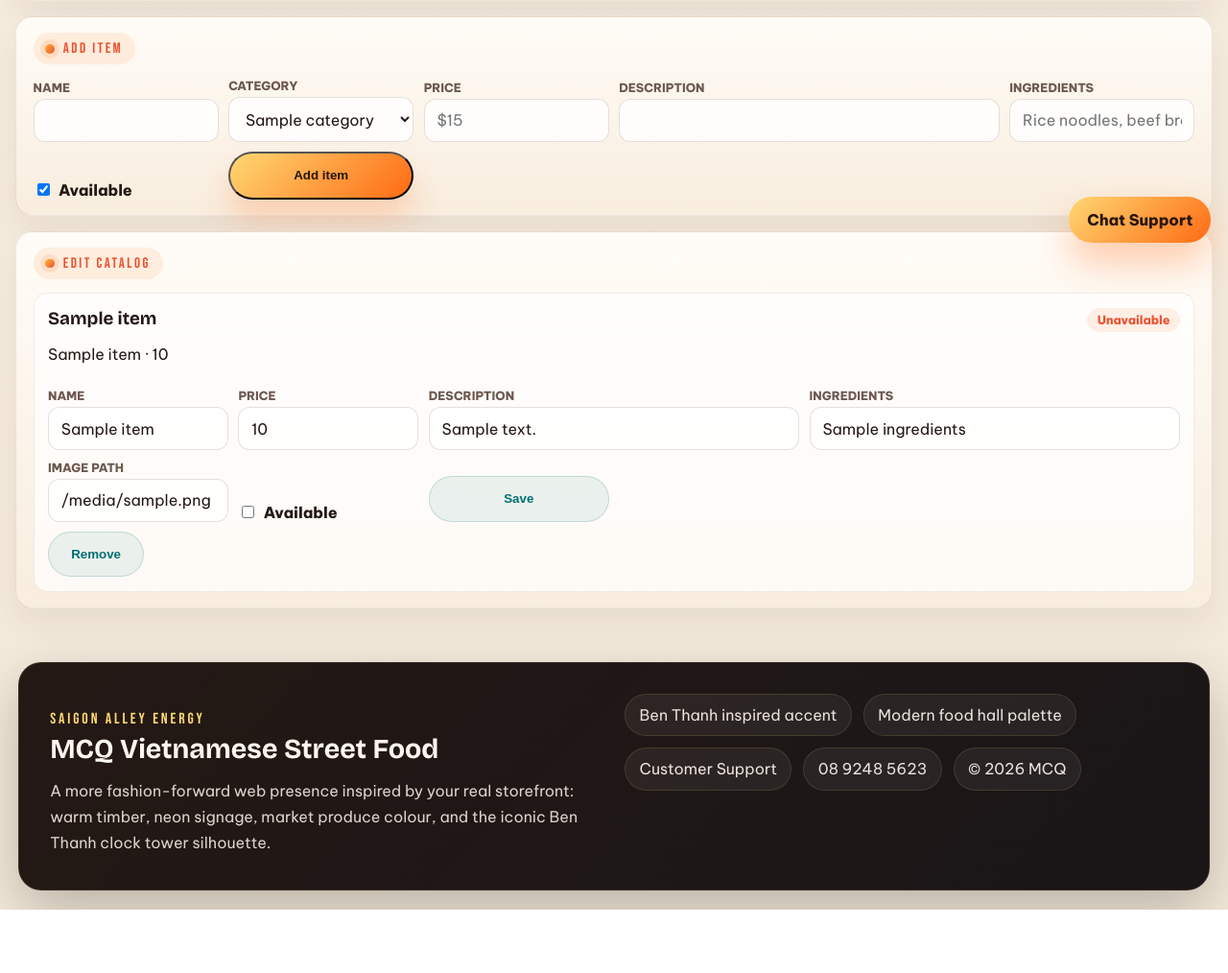
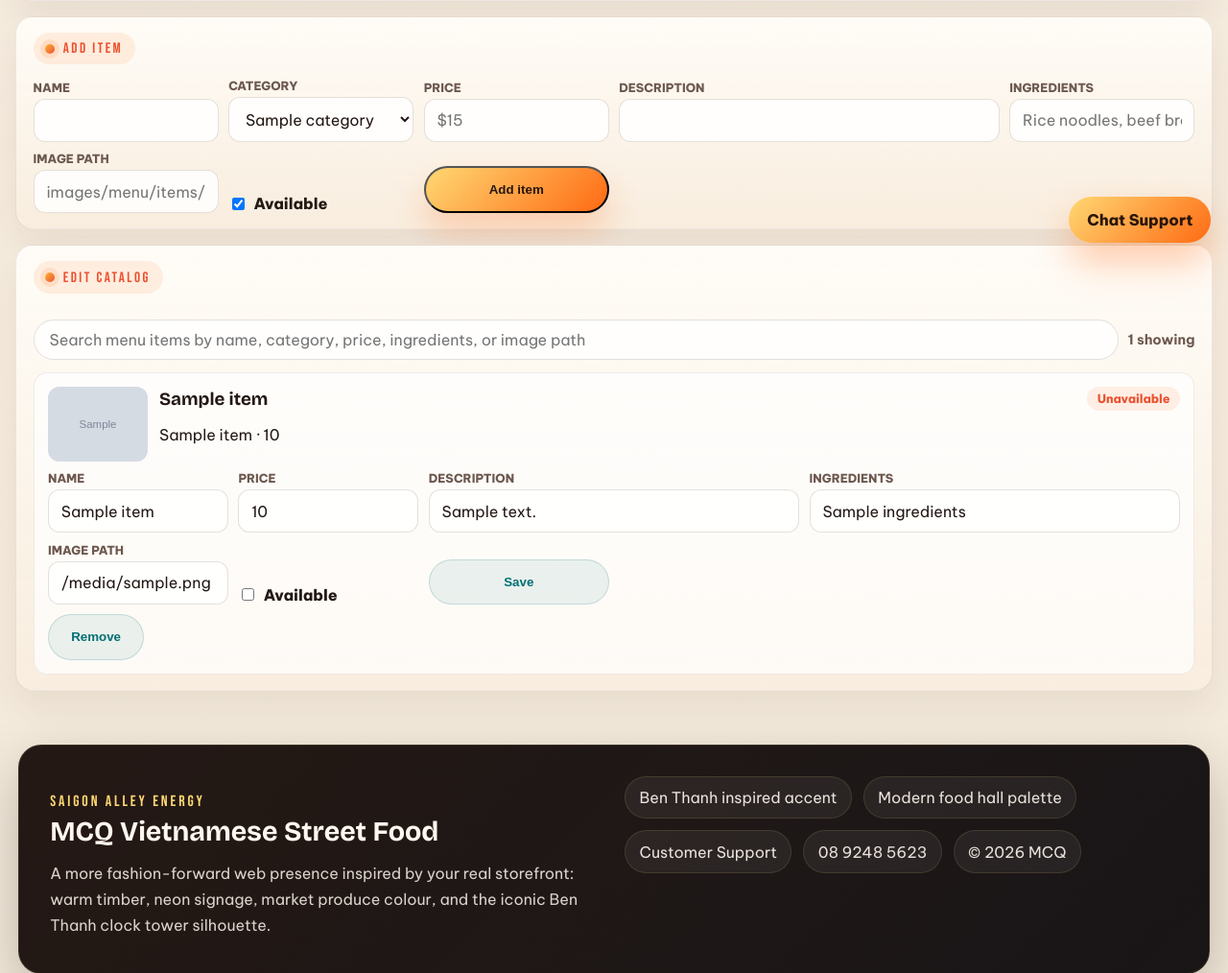
Before and after one commit to jov30/agile-proj, a Python web app: template templates/admin/menu_manage.html in a window 1280 px wide. Shown: the part 529-1543 px from the top of the page at 96% size. Before the commit the page ends 1477 px from the top, so only its background shows below. Run offline with Jinja, Linux system fonts and the light colour scheme; the template is opened without the code that fills it: most values are stand-ins (such as "Sample title", 1, 10 or a date in 2020); grey boxes marked "Sample" are stand-in pictures.

Commit message:
feat: improve admin catalog search and image editing

```diff
--- a/templates/admin/menu_manage.html
+++ b/templates/admin/menu_manage.html
@@ -70,6 +70,33 @@
     gap: 0.7rem;
   }
 
+  .admin-catalog-tools {
+    display: flex;
+    flex-wrap: wrap;
+    gap: 0.6rem;
+    align-items: center;
+    margin: 0.8rem 0;
+  }
+
+  .admin-catalog-tools input {
+    flex: 1;
+    min-width: 240px;
+    min-height: 42px;
+    border-radius: 999px;
+    border: 1px solid rgba(112, 85, 66, 0.18);
+    background: rgba(255, 255, 255, 0.84);
+    box-sizing: border-box;
+    color: var(--text-main);
+    font: inherit;
+    padding: 0 1rem;
+  }
+
+  .admin-catalog-count {
+    color: var(--text-muted);
+    font-size: 0.9rem;
+    font-weight: 700;
+  }
+
   .admin-menu-card {
     border: 1px solid rgba(112, 85, 66, 0.1);
     border-radius: 14px;
@@ -86,6 +113,21 @@
   .admin-menu-card__head h3 {
     margin: 0;
     font-family: "Bricolage Grotesque", "Be Vietnam Pro", sans-serif;
+  }
+
+  .admin-menu-card__preview {
+    display: grid;
+    grid-template-columns: 104px 1fr;
+    gap: 0.75rem;
+    align-items: center;
+  }
+
+  .admin-menu-card__preview img {
+    width: 104px;
+    aspect-ratio: 4 / 3;
+    border-radius: 12px;
+    object-fit: cover;
+    background: rgba(112, 85, 66, 0.1);
   }
 
   .admin-badge {
@@ -158,6 +200,10 @@
         <label>Ingredients</label>
         <input name="ingredients" placeholder="Rice noodles, beef broth" />
       </div>
+      <div class="admin-field">
+        <label>Image path</label>
+        <input name="image" placeholder="images/menu/items/example.jpg" />
+      </div>
       <label class="admin-check"><input type="checkbox" name="available" checked /> Available</label>
       <button class="button button--primary" type="submit">Add item</button>
     </form>
@@ -165,13 +211,28 @@
 
   <section class="admin-panel">
     <p class="eyebrow">Edit catalog</p>
+    <div class="admin-catalog-tools">
+      <input id="catalog-search" type="search" placeholder="Search menu items by name, category, price, ingredients, or image path" autocomplete="off" />
+      <span class="admin-catalog-count" id="catalog-count">{{ items|length }} showing</span>
+    </div>
     <div class="admin-menu-list">
       {% for item in items %}
-        <article class="admin-menu-card">
+        <article
+          class="admin-menu-card"
+          data-catalog-item
+          data-search="{{ item.name }} {{ item.category_title }} {{ item.price }} {{ item.summary }} {{ item.ingredients }} {{ item.image }}"
+        >
           <div class="admin-menu-card__head">
-            <div>
-              <h3>{{ item.name }}</h3>
-              <p>{{ item.category_title }} · {{ item.price }}</p>
+            <div class="admin-menu-card__preview">
+              <img
+                src="{{ url_for('static', filename=item.image or 'images/menu/pho-classic.jpg') }}"
+                alt="{{ item.name }}"
+                data-image-preview
+              />
+              <div>
+                <h3>{{ item.name }}</h3>
+                <p>{{ item.category_title }} · {{ item.price }}</p>
+              </div>
             </div>
             <span class="admin-badge {% if not item.available %}is-off{% endif %}">
               {{ "Available" if item.available else "Unavailable" }}
@@ -198,7 +259,7 @@
             </div>
             <div class="admin-field">
               <label>Image path</label>
-              <input name="image" value="{{ item.image }}" />
+              <input name="image" value="{{ item.image }}" data-image-input />
             </div>
             <label class="admin-check"><input type="checkbox" name="available" {% if item.available %}checked{% endif %} /> Available</label>
             <button class="button button--secondary" type="submit">Save</button>
@@ -213,4 +274,41 @@
     </div>
   </section>
 </div>
+<script>
+  (() => {
+    const search = document.getElementById("catalog-search");
+    const count = document.getElementById("catalog-count");
+    const cards = Array.from(document.querySelectorAll("[data-catalog-item]"));
+    const staticBase = "{{ url_for('static', filename='') }}";
+    const fallback = "{{ url_for('static', filename='images/menu/pho-classic.jpg') }}";
+
+    function updateCount() {
+      const showing = cards.filter((card) => !card.hidden).length;
+      if (count) count.textContent = `${showing} showing`;
+    }
+
+    if (search) {
+      search.addEventListener("input", () => {
+        const q = search.value.trim().toLowerCase();
+        cards.forEach((card) => {
+          card.hidden = q.length > 0 && !card.dataset.search.toLowerCase().includes(q);
+        });
+        updateCount();
+      });
+    }
+
+    cards.forEach((card) => {
+      const input = card.querySelector("[data-image-input]");
+      const preview = card.querySelector("[data-image-preview]");
+      if (!input || !preview) return;
+      input.addEventListener("input", () => {
+        const value = input.value.trim();
+        preview.src = value ? staticBase + value : fallback;
+      });
+      preview.addEventListener("error", () => {
+        preview.src = fallback;
+      });
+    });
+  })();
+</script>
 {% endblock %}
```
